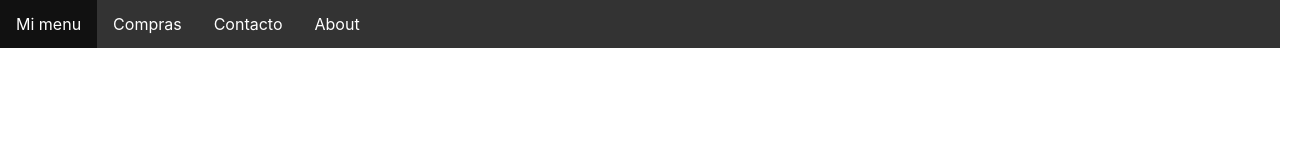
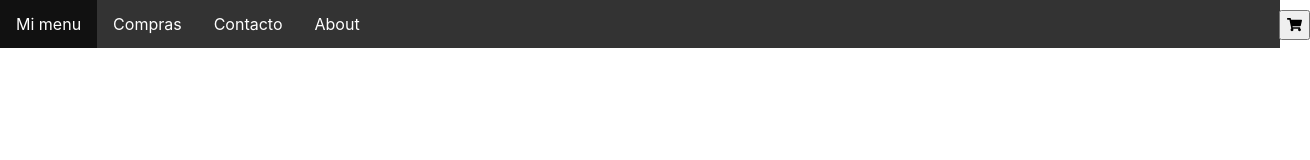
Before and after one commit to Davebril/First-app-en-react, a React (Create React App) app: page / in a window 1280 px wide. Shown: the top 160 px of the page, 1310 px wide, since content can reach past the window. Built offline with nearby package versions, Linux system fonts and the light colour scheme.

Commit message:
third commit

```diff
--- a/package.json
+++ b/package.json
@@ -3,6 +3,9 @@
   "version": "0.1.0",
   "private": true,
   "dependencies": {
+    "@fortawesome/fontawesome-svg-core": "^1.2.34",
+    "@fortawesome/free-solid-svg-icons": "^5.15.2",
+    "@fortawesome/react-fontawesome": "^0.1.14",
     "@testing-library/jest-dom": "^5.11.9",
     "@testing-library/react": "^11.2.5",
     "@testing-library/user-event": "^12.8.1",
--- a/src/App.css
+++ b/src/App.css
@@ -64,3 +64,25 @@ li a:hover:not(.active) {
 .active {
   background-color: #4CAF50;
 }
+
+.Carrito {
+
+  width: 30px;
+  height: 30px;
+  margin-left: 100px;
+  position: relative;
+  display: flex;
+  margin-top: 400px;
+
+}
+
+.Cart {
+  width: 120px;
+  height: 30px;
+  margin-left: 1190px;
+  margin-top: -38px;
+  display: flex;
+  justify-content: right;
+  align-items: right;
+  cursor: pointer;
+}
--- a/src/App.js
+++ b/src/App.js
@@ -1,9 +1,12 @@
-import logo from './logo.svg';
 import './App.css';
 import NavBar from './components/NavBar';
+import CartWidget from './components/CartWidget';
 
 function App() {
-  return <NavBar/>;
+  return <>
+         <NavBar/>
+        <CartWidget/>
+        </>
 }
 
 
--- /dev/null
+++ b/src/components/CartWidget.js
@@ -0,0 +1,13 @@
+import { FontAwesomeIcon } from '@fortawesome/react-fontawesome'
+import { faShoppingCart } from '@fortawesome/free-solid-svg-icons'
+
+function CartWidget() {
+    return  (
+        <div className= "Cart">
+            <button><FontAwesomeIcon icon={faShoppingCart}/></button>
+
+        </div>
+    );
+}
+
+export default CartWidget;
```
Also changed, not shown: src/components/ItemListContainer.js (added), 1 other file (tests, documents, lock files or other folders).
